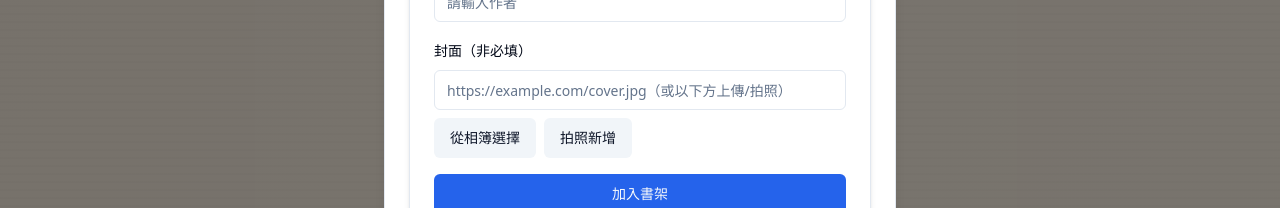
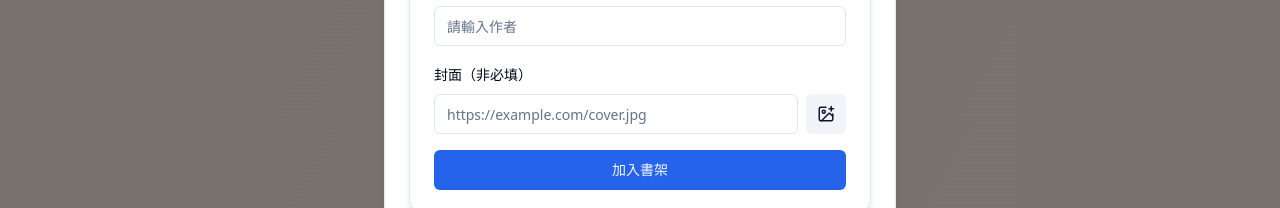
Before and after one commit to neal7777-UX/BookShelf, a React (Vite) app: page / in a window 1280 px wide. Both pictures are taken after a click on the button "新增書籍". Shown: the part 387-595 px from the top of the page. Built offline with nearby package versions, Linux system fonts and the light colour scheme; no server answers; the database is empty.

Commit message:
deploy: update BookForm (required + upload to Storage)

```diff
--- a/src/components/BookForm.tsx
+++ b/src/components/BookForm.tsx
@@ -5,6 +5,7 @@ import { Label } from '@/components/ui/label';
 import { Card, CardContent, CardHeader, CardTitle } from '@/components/ui/card';
 import { Book } from '@/types/book';
 import { supabase } from '@/lib/supabase';
+import { ImagePlus } from 'lucide-react';
 
 interface BookFormProps {
   onAddBook: (book: Omit<Book, 'id'>) => void;
@@ -15,7 +16,6 @@ export const BookForm = ({ onAddBook }: BookFormProps) => {
   const [author, setAuthor] = useState('');
   const [cover, setCover] = useState('');
   const fileInputRef = useRef<HTMLInputElement | null>(null);
-  const cameraInputRef = useRef<HTMLInputElement | null>(null);
   const [selectedFile, setSelectedFile] = useState<File | null>(null);
 
   const readFileAsDataUrl = (file: File): Promise<string> => {
@@ -55,7 +55,8 @@ export const BookForm = ({ onAddBook }: BookFormProps) => {
           coverUrl = data.publicUrl;
         }
       } else {
-        alert('封面上傳失敗，已改為使用網址欄位內容');
+        // 上傳失敗時，改為使用輸入框的網址或 base64 預覽，不阻擋新增
+        console.warn('封面上傳失敗，改用網址欄位內容', uploadError);
       }
     }
 
@@ -111,21 +112,18 @@ export const BookForm = ({ onAddBook }: BookFormProps) => {
           </div>
           <div className="space-y-2">
             <Label htmlFor="cover">封面（非必填）</Label>
+            <div className="flex items-center gap-2">
               <Input
                 id="cover"
                 type="url"
-              placeholder="https://example.com/cover.jpg（或以下方上傳/拍照）"
+                placeholder="https://example.com/cover.jpg"
                 value={cover}
                 onChange={(e) => setCover(e.target.value)}
+                className="flex-1"
               />
-            <div className="flex gap-2">
               <input ref={fileInputRef} type="file" accept="image/*" className="hidden" onChange={handlePickFile} />
-              <input ref={cameraInputRef} type="file" accept="image/*" capture="environment" className="hidden" onChange={handlePickFile} />
-              <Button type="button" variant="secondary" onClick={() => fileInputRef.current?.click()}>
-                從相簿選擇
-              </Button>
-              <Button type="button" variant="secondary" onClick={() => cameraInputRef.current?.click()}>
-                拍照新增
+              <Button type="button" variant="secondary" size="icon" aria-label="上傳圖片" onClick={() => fileInputRef.current?.click()}>
+                <ImagePlus size={18} />
               </Button>
             </div>
           </div>
```
Lines whose indentation alone changed are shown as unchanged.
